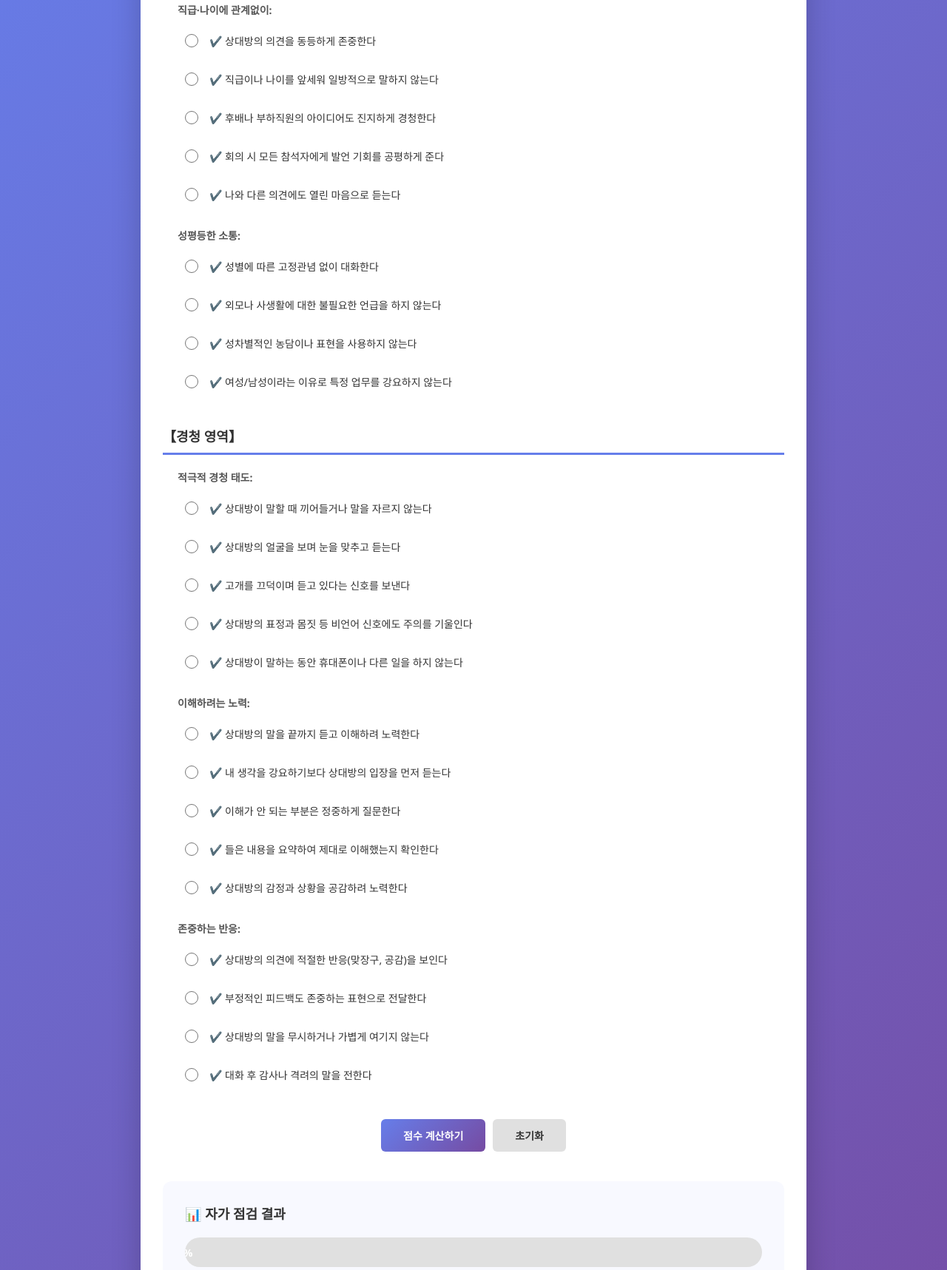
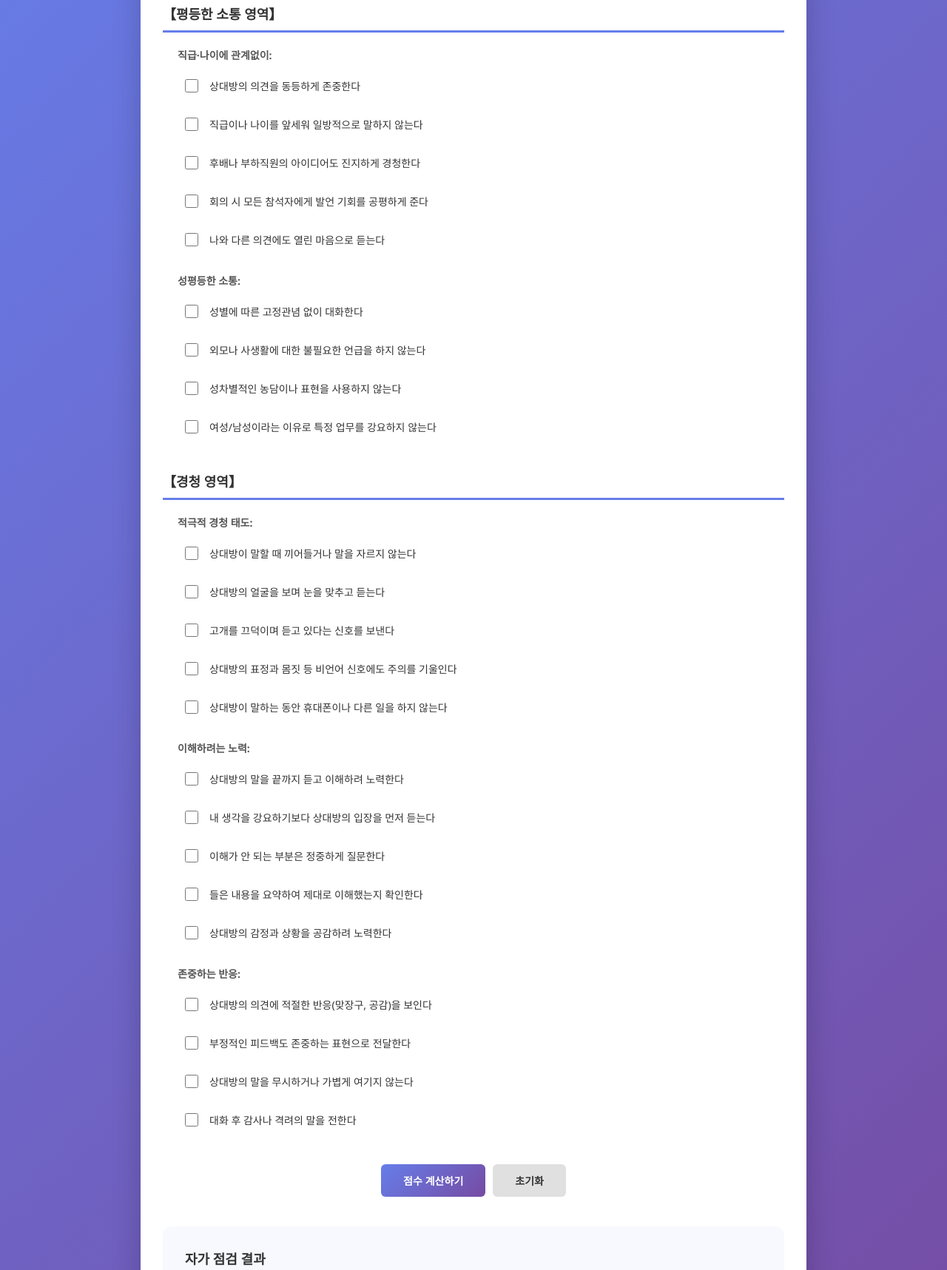
Before and after one commit to gumc-01/checklist01, a plain HTML site: page index.html in a window 1280 px wide. Shown: the part 266-1983 px from the top of the page at 74% size. Drawn offline with Linux system fonts and the light colour scheme.

Commit message:
Update index.html

```diff
--- a/index.html
+++ b/index.html
@@ -86,7 +86,7 @@
             background-color: #f5f5f5;
         }
 
-        .item input[type="radio"] {
+        .item input[type="checkbox"] {
             margin-right: 15px;
             cursor: pointer;
             width: 18px;
@@ -100,7 +100,7 @@
             color: #333;
         }
 
-        .item input[type="radio"]:checked + label {
+        .item input[type="checkbox"]:checked + label {
             font-weight: 500;
             color: #667eea;
         }
@@ -239,7 +239,8 @@
 <body>
     <div class="container">
         <div class="header">
-            <h1>💡 평등하게 소통하며 경청하기</h1>
+            <div style="font-size: 32px; font-weight: 700; margin-bottom: 15px; letter-spacing: 2px;">광주도시관리공사</div>
+            <h1>평등하게 소통하며 경청하기</h1>
             <p>세부 체크리스트 - 자신의 행동을 체크해보세요</p>
         </div>
 
@@ -253,28 +254,28 @@
                         <div class="subsection-title">직급·나이에 관계없이:</div>
 
                         <div class="item">
-                            <input type="radio" id="q1_1" name="q1" value="yes">
-                            <label for="q1_1">✔️ 상대방의 의견을 동등하게 존중한다</label>
+                            <input type="checkbox" id="q1_1" name="q1" value="yes">
+                            <label for="q1_1">상대방의 의견을 동등하게 존중한다</label>
                         </div>
 
                         <div class="item">
-                            <input type="radio" id="q2_1" name="q2" value="yes">
-                            <label for="q2_1">✔️ 직급이나 나이를 앞세워 일방적으로 말하지 않는다</label>
+                            <input type="checkbox" id="q2_1" name="q2" value="yes">
+                            <label for="q2_1">직급이나 나이를 앞세워 일방적으로 말하지 않는다</label>
                         </div>
 
                         <div class="item">
-                            <input type="radio" id="q3_1" name="q3" value="yes">
-                            <label for="q3_1">✔️ 후배나 부하직원의 아이디어도 진지하게 경청한다</label>
+                            <input type="checkbox" id="q3_1" name="q3" value="yes">
+                            <label for="q3_1">후배나 부하직원의 아이디어도 진지하게 경청한다</label>
                         </div>
 
                         <div class="item">
-                            <input type="radio" id="q4_1" name="q4" value="yes">
-                            <label for="q4_1">✔️ 회의 시 모든 참석자에게 발언 기회를 공평하게 준다</label>
+                            <input type="checkbox" id="q4_1" name="q4" value="yes">
+                            <label for="q4_1">회의 시 모든 참석자에게 발언 기회를 공평하게 준다</label>
                         </div>
 
                         <div class="item">
-                            <input type="radio" id="q5_1" name="q5" value="yes">
-                            <label for="q5_1">✔️ 나와 다른 의견에도 열린 마음으로 듣는다</label>
+                            <input type="checkbox" id="q5_1" name="q5" value="yes">
+                            <label for="q5_1">나와 다른 의견에도 열린 마음으로 듣는다</label>
                         </div>
                     </div>
 
@@ -282,23 +283,23 @@
                         <div class="subsection-title">성평등한 소통:</div>
 
                         <div class="item">
-                            <input type="radio" id="q6_1" name="q6" value="yes">
-                            <label for="q6_1">✔️ 성별에 따른 고정관념 없이 대화한다</label>
+                            <input type="checkbox" id="q6_1" name="q6" value="yes">
+                            <label for="q6_1">성별에 따른 고정관념 없이 대화한다</label>
                         </div>
 
                         <div class="item">
-                            <input type="radio" id="q7_1" name="q7" value="yes">
-                            <label for="q7_1">✔️ 외모나 사생활에 대한 불필요한 언급을 하지 않는다</label>
+                            <input type="checkbox" id="q7_1" name="q7" value="yes">
+                            <label for="q7_1">외모나 사생활에 대한 불필요한 언급을 하지 않는다</label>
                         </div>
 
                         <div class="item">
-                            <input type="radio" id="q8_1" name="q8" value="yes">
-                            <label for="q8_1">✔️ 성차별적인 농담이나 표현을 사용하지 않는다</label>
+                            <input type="checkbox" id="q8_1" name="q8" value="yes">
+                            <label for="q8_1">성차별적인 농담이나 표현을 사용하지 않는다</label>
                         </div>
 
                         <div class="item">
-                            <input type="radio" id="q9_1" name="q9" value="yes">
-                            <label for="q9_1">✔️ 여성/남성이라는 이유로 특정 업무를 강요하지 않는다</label>
+                            <input type="checkbox" id="q9_1" name="q9" value="yes">
+                            <label for="q9_1">여성/남성이라는 이유로 특정 업무를 강요하지 않는다</label>
                         </div>
                     </div>
                 </div>
@@ -311,28 +312,28 @@
                         <div class="subsection-title">적극적 경청 태도:</div>
 
                         <div class="item">
-                            <input type="radio" id="q10_1" name="q10" value="yes">
-                            <label for="q10_1">✔️ 상대방이 말할 때 끼어들거나 말을 자르지 않는다</label>
+                            <input type="checkbox" id="q10_1" name="q10" value="yes">
+                            <label for="q10_1">상대방이 말할 때 끼어들거나 말을 자르지 않는다</label>
                         </div>
 
                         <div class="item">
-                            <input type="radio" id="q11_1" name="q11" value="yes">
-                            <label for="q11_1">✔️ 상대방의 얼굴을 보며 눈을 맞추고 듣는다</label>
+                            <input type="checkbox" id="q11_1" name="q11" value="yes">
+                            <label for="q11_1">상대방의 얼굴을 보며 눈을 맞추고 듣는다</label>
                         </div>
 
                         <div class="item">
-                            <input type="radio" id="q12_1" name="q12" value="yes">
-                            <label for="q12_1">✔️ 고개를 끄덕이며 듣고 있다는 신호를 보낸다</label>
+                            <input type="checkbox" id="q12_1" name="q12" value="yes">
+                            <label for="q12_1">고개를 끄덕이며 듣고 있다는 신호를 보낸다</label>
                         </div>
 
                         <div class="item">
-                            <input type="radio" id="q13_1" name="q13" value="yes">
-                            <label for="q13_1">✔️ 상대방의 표정과 몸짓 등 비언어 신호에도 주의를 기울인다</label>
+                            <input type="checkbox" id="q13_1" name="q13" value="yes">
+                            <label for="q13_1">상대방의 표정과 몸짓 등 비언어 신호에도 주의를 기울인다</label>
                         </div>
 
                         <div class="item">
-                            <input type="radio" id="q14_1" name="q14" value="yes">
-                            <label for="q14_1">✔️ 상대방이 말하는 동안 휴대폰이나 다른 일을 하지 않는다</label>
+                            <input type="checkbox" id="q14_1" name="q14" value="yes">
+                            <label for="q14_1">상대방이 말하는 동안 휴대폰이나 다른 일을 하지 않는다</label>
                         </div>
                     </div>
 
@@ -340,28 +341,28 @@
                         <div class="subsection-title">이해하려는 노력:</div>
 
                         <div class="item">
-                            <input type="radio" id="q15_1" name="q15" value="yes">
-                            <label for="q15_1">✔️ 상대방의 말을 끝까지 듣고 이해하려 노력한다</label>
+                            <input type="checkbox" id="q15_1" name="q15" value="yes">
+                            <label for="q15_1">상대방의 말을 끝까지 듣고 이해하려 노력한다</label>
                         </div>
 
                         <div class="item">
-                            <input type="radio" id="q16_1" name="q16" value="yes">
-                            <label for="q16_1">✔️ 내 생각을 강요하기보다 상대방의 입장을 먼저 듣는다</label>
+                            <input type="checkbox" id="q16_1" name="q16" value="yes">
+                            <label for="q16_1">내 생각을 강요하기보다 상대방의 입장을 먼저 듣는다</label>
                         </div>
 
                         <div class="item">
-                            <input type="radio" id="q17_1" name="q17" value="yes">
-                            <label for="q17_1">✔️ 이해가 안 되는 부분은 정중하게 질문한다</label>
+                            <input type="checkbox" id="q17_1" name="q17" value="yes">
+                            <label for="q17_1">이해가 안 되는 부분은 정중하게 질문한다</label>
                         </div>
 
                         <div class="item">
-                            <input type="radio" id="q18_1" name="q18" value="yes">
-                            <label for="q18_1">✔️ 들은 내용을 요약하여 제대로 이해했는지 확인한다</label>
+                            <input type="checkbox" id="q18_1" name="q18" value="yes">
+                            <label for="q18_1">들은 내용을 요약하여 제대로 이해했는지 확인한다</label>
                         </div>
 
                         <div class="item">
-                            <input type="radio" id="q19_1" name="q19" value="yes">
-                            <label for="q19_1">✔️ 상대방의 감정과 상황을 공감하려 노력한다</label>
+                            <input type="checkbox" id="q19_1" name="q19" value="yes">
+                            <label for="q19_1">상대방의 감정과 상황을 공감하려 노력한다</label>
                         </div>
                     </div>
 
@@ -369,23 +370,23 @@
                         <div class="subsection-title">존중하는 반응:</div>
 
                         <div class="item">
-                            <input type="radio" id="q20_1" name="q20" value="yes">
-                            <label for="q20_1">✔️ 상대방의 의견에 적절한 반응(맞장구, 공감)을 보인다</label>
+                            <input type="checkbox" id="q20_1" name="q20" value="yes">
+                            <label for="q20_1">상대방의 의견에 적절한 반응(맞장구, 공감)을 보인다</label>
                         </div>
 
                         <div class="item">
-                            <input type="radio" id="q21_1" name="q21" value="yes">
-                            <label for="q21_1">✔️ 부정적인 피드백도 존중하는 표현으로 전달한다</label>
+                            <input type="checkbox" id="q21_1" name="q21" value="yes">
+                            <label for="q21_1">부정적인 피드백도 존중하는 표현으로 전달한다</label>
                         </div>
 
                         <div class="item">
-                            <input type="radio" id="q22_1" name="q22" value="yes">
-                            <label for="q22_1">✔️ 상대방의 말을 무시하거나 가볍게 여기지 않는다</label>
+                            <input type="checkbox" id="q22_1" name="q22" value="yes">
+                            <label for="q22_1">상대방의 말을 무시하거나 가볍게 여기지 않는다</label>
                         </div>
 
                         <div class="item">
-                            <input type="radio" id="q23_1" name="q23" value="yes">
-                            <label for="q23_1">✔️ 대화 후 감사나 격려의 말을 전한다</label>
+                            <input type="checkbox" id="q23_1" name="q23" value="yes">
+                            <label for="q23_1">대화 후 감사나 격려의 말을 전한다</label>
                         </div>
                     </div>
                 </div>
@@ -398,7 +399,7 @@
 
                 <!-- 결과 섹션 -->
                 <div class="result-section">
-                    <div class="result-header">📊 자가 점검 결과</div>
+                    <div class="result-header">자가 점검 결과</div>
 
                     <div class="result-bar">
                         <div class="result-fill" id="resultFill" style="width: 0%">
@@ -413,15 +414,6 @@
 
 
 
-                <!-- 피드백 섹션 -->
-                <div class="feedback-section">
-                    <div class="feedback-title">💬 동료와 함께하는 피드백</div>
-                    <div class="feedback-text">
-                        • 동료에게 나의 소통·경청 태도에 대한 피드백을 요청해보세요<br>
-                        • 서로의 변화를 격려하고 응원하는 문화를 만들어가세요<br>
-                        • 매월 22일, 체크리스트를 다시 점검하며 성장을 확인하세요
-                    </div>
-                </div>
             </form>
         </div>
     </div>
@@ -430,7 +422,7 @@
         function calculateResult() {
             let checked = 0;
             const form = document.getElementById('checklistForm');
-            const inputs = form.querySelectorAll('input[type="radio"]:checked');
+            const inputs = form.querySelectorAll('input[type="checkbox"]:checked');
             checked = inputs.length;
 
             const total = 23;
@@ -443,7 +435,7 @@
             let emoji = '';
 
             if (checked >= 21) {
-                resultMessage = `<span class="emoji">🌟</span><strong>우수</strong> - ${checked}개 항목 달성! 평등한 소통과 경청을 잘 실천하고 있습니다!`;
+                resultMessage = `<strong>우수</strong> - ${checked}개 항목 달성! 평등한 소통과 경청을 잘 실천하고 있습니다!`;
             } else if (checked >= 17) {
                 resultMessage = `<strong>양호</strong> - ${checked}개 항목 달성. 일부 영역에서 개선 노력이 필요합니다.`;
             } else if (checked >= 12) {
```
